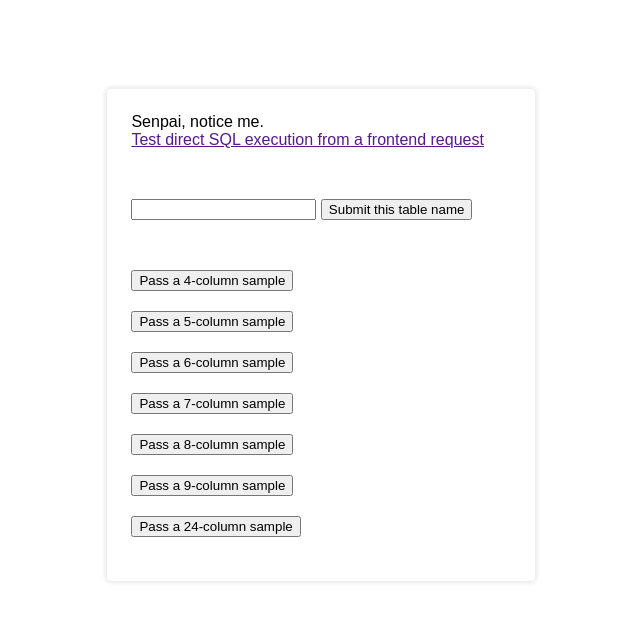
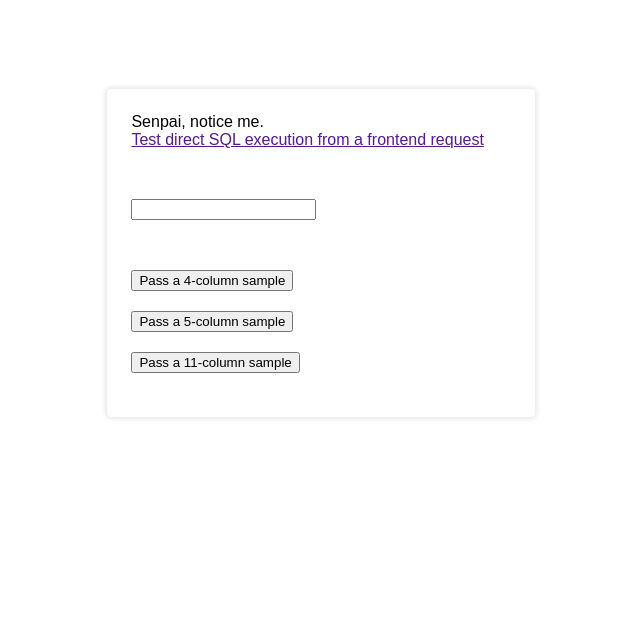
Before and after one commit to Mespeon/Sibyl-S2-Backend, a Django app: page /sibyl/test in a window 1280 px wide. Shown: the top 622 px of the page, without its empty margins (319-959 px from the left). Run offline with Django 3.2, Linux system fonts and the light colour scheme; parts of the project's set-up code (start-up, migrations or seed data) failed here and were passed over.

Commit message:
Updated dynamic form handling and table creation

```diff
--- a/psychopass/templates/psychopass/options.html
+++ b/psychopass/templates/psychopass/options.html
@@ -36,18 +36,13 @@
 
       <div style="margin-top: 50px;">
         <input id="table-name" name="table-name">
-        <button id="pass-table-name">Submit this table name</button><br/>
         <span id="table-name-display"></span>
       </div>
 
       <div style="margin-top: 50px;">
         <button id="pass-4-sample-columns" style="margin-bottom: 20px; display: block;">Pass a 4-column sample</button>
         <button id="pass-5-sample-columns" style="margin-bottom: 20px; display: block;">Pass a 5-column sample</button>
-        <button id="pass-6-sample-columns" style="margin-bottom: 20px; display: block;">Pass a 6-column sample</button>
-        <button id="pass-7-sample-columns" style="margin-bottom: 20px; display: block;">Pass a 7-column sample</button>
-        <button id="pass-8-sample-columns" style="margin-bottom: 20px; display: block;">Pass a 8-column sample</button>
-        <button id="pass-9-sample-columns" style="margin-bottom: 20px; display: block;">Pass a 9-column sample</button>
-        <button id="pass-24-sample-columns" style="margin-bottom: 20px; display: block;">Pass a 24-column sample</button>
+        <button id="pass-11-sample-columns" style="margin-bottom: 20px; display: block;">Pass a 11-column sample</button>
       </div>
       <!-- <div class="content--option-container">
         <h1 class="content--option-header">Test Sentiment Analysis<br/>(Lexicon Matching)</h1>
@@ -91,23 +86,6 @@
           $('#test-sql-results').html('Process running. Please wait.');
       });
 
-      // Submit a sample name to a creator endpoint
-      $('#pass-table-name').click(function() {
-        console.log($input.value);
-        $.ajax({
-          type: 'POST',
-          url: 'create',
-          data: {name: $input.value},
-          error: function(response) { console.log(response); },
-          success: function(response) {
-            console.log(response);
-            $('#test-sql-results').html(response.status);
-            $('#table-name-display').html(response.name);
-          }
-        });
-        return false;
-      });
-
       // Submit sample column arguments to a creator endpoint
       // Submit the table name specified in a text box as well.
       $('#pass-4-sample-columns').click(function() {
@@ -140,6 +118,29 @@
         // Value assignment
         tableName = $input.value;
         fields = ['text-firstName', 'text-lastName', 'textarea-comment', 'radio-group-scale-score', 'select-isAwesome'];
+        jFields = JSON.stringify(fields); // JSON.stringify converts the array into a JSON string
+        console.log(fields);
+
+        // BEGIN ASYNC OP
+        $.ajax({
+          type: 'POST',
+          url: 'create',
+          data: {tableName: tableName, fields: jFields},
+          error: function(response) { console.log(response); },
+          success: function(response) {
+            console.log(response);
+          }
+        });
+        return false;
+      });
+
+      $('#pass-11-sample-columns').click(function() {
+        console.log('Table name: ', $input.value);
+        console.log('Submitting 11 columns.');
+
+        // Value assignment
+        tableName = $input.value;
+        fields = ['text-name', 'button-submit', 'textarea-comment', 'radio-group-scale-score', 'select-isAwesome', 'date-awesomenessDate', 'checkbox-group-nanahira-fan-club', 'hidden-findMickey', 'number-cellphone'];
         jFields = JSON.stringify(fields); // JSON.stringify converts the array into a JSON string
         console.log(fields);
 
--- a/psychopass/views.py
+++ b/psychopass/views.py
@@ -83,51 +83,77 @@ def createTable(request):
     # Retrieve all the data submitted from the frontend
     tableName = request.POST.get('tableName')
     fields = json.loads(request.POST.get('fields'))
-    sql = "CREATE TABLE '%s' ('rowId' int NOT NULL, PRIMARY KEY('rowId'));" % tableName
+
+    #sql = "CREATE TABLE '%s' ('rowId' int NOT NULL AUTO_INCREMENT, PRIMARY KEY('rowId'));" % tableName
+    sql_lite = "CREATE TABLE '%s' ('rowId' INTEGER PRIMARY KEY);" % tableName
     ## CODE BLOCK FOR CURSOR EXECUTION
     ## CLEANED FOR TESTING!
     ## TAKE NOTE THAT OBJECT NAMES HERE FOLLOW THE STANDARD NAMES GIVEN
     ## BY THE FORM BUILDER TO ITS CHILD ELEMENTS. SO LONG AS IT IS NOT REMOVED,
     ## THIS BLOCK WILL WORK ALL THE TIME.
-    try:
-        # Create the table first
-        print('Creating table %s...' % tableName)
-        print('Table created.\n\n')
+    with connection.cursor() as cursor:
+        try:
+            # Create the table first
+            print('Creating table %s...' % tableName)
+            cursor.execute(sql_lite);
+            print('Table created.\n\n')
 
-        # Then alter it next
-        try:
-            print('Altering table...')
-            for obj in fields:
-                sql_begin = "ALTER TABLE '%s' ADD" % tableName
+            # Then alter it next
+            try:
+                print('Altering table...')
+                for obj in fields:
+                    sql_begin = "ALTER TABLE '%s' ADD" % tableName
 
-                if obj[0:5] == 'text-':
-                    print('Object detected: %s' % obj[0:4])
-                    object = "'%s' varchar(300);" % obj[5:]
-                elif obj[0:7] == 'select-':
-                    print('Object detected: %s' % obj[0:6])
-                    object = "'%s' varchar(25);" % obj[7:]
-                elif obj[0:9] == 'textarea-':
-                    print('Object detected: %s' % obj[0:8])
-                    object = "'%s' varchar(300);" % obj[9:]
-                elif obj[0:12] == 'radio-group-':
-                    print('Object detected: %s' % obj[0:11])
-                    object = "'%s' varchar(25);" % obj[12:]
-                else:
-                    object =''
+                    if obj[0:5] == 'text-':
+                        # FOR TEXT FIELDS
+                        print('Object detected: %s' % obj[0:4])
+                        object = "'%s' varchar(300);" % obj[5:]
+                    elif obj[0:7] == 'select-':
+                        # FOR SELECT GROUPS
+                        print('Object detected: %s' % obj[0:6])
+                        object = "'%s' varchar(25);" % obj[7:]
+                    elif obj[0:9] == 'textarea-':
+                        # FOR TEXT AREAS
+                        print('Object detected: %s' % obj[0:8])
+                        object = "'%s' varchar(300);" % obj[9:]
+                    elif obj[0:12] == 'radio-group-':
+                        # FOR RADIO GROUPS
+                        print('Object detected: %s' % obj[0:11])
+                        object = "'%s' varchar(25);" % obj[12:]
+                    elif obj[0:15] == 'checkbox-group-':
+                        # FOR CHECKBOX GROUPS
+                        print('Object detected: %s' % obj[0:14])
+                        object = "'%s' varchar(25);" % obj[15:]
+                    elif obj[0:5] == 'date-':
+                        # FOR DATE FIELDS
+                        print('Object detected: %s' % obj[0:4])
+                        object = "'%s' varchar(25);" % obj[5:]
+                    elif obj[0:7] == 'hidden-':
+                        # FOR HIDDEN FIELDS
+                        print('Object detected: %s' % obj[0:6])
+                        object = "'%s' varchar(50);" % obj[7:]
+                    elif obj[0:7] == 'number-':
+                        # FOR NUMBER FIELDS
+                        print('Object detected: %s' % obj[0:6])
+                        object = "'%s' varchar(15);" % obj[7:]
+                    else:
+                        object =''
 
-                if object != '':
-                    sql_final = ' '.join([sql_begin, object])
-                    print('Creating column for %s...' % obj)
-                    print('Column created.\n\n')
+                    if object != '':
+                        sql_final = ' '.join([sql_begin, object])
+                        print('Creating column for %s...' % obj)
+                        cursor.execute(sql_final);
+                        print('Column created.\n\n')
 
-                status = 'Process executed without errors.'
+                    status = '[Sibyl Endpoint] Process executed without errors.'
+
+            except Exception as ex:
+                status = ex
 
         except Exception as ex:
             status = ex
 
-    except Exception as ex:
-        status = ex
-
+    print(str(status))
     # RETURN A JSON RESPONSE
-    response = JsonResponse({'status': status, 'table-name': tableName, 'fields':fields}, safe=False)
+    response = JsonResponse({'status': str(status), 'table-name': tableName, 'fields':fields}, safe=False)
     return response
```
Also changed, not shown: psychopass/tests.py (+11 -5 lines).
